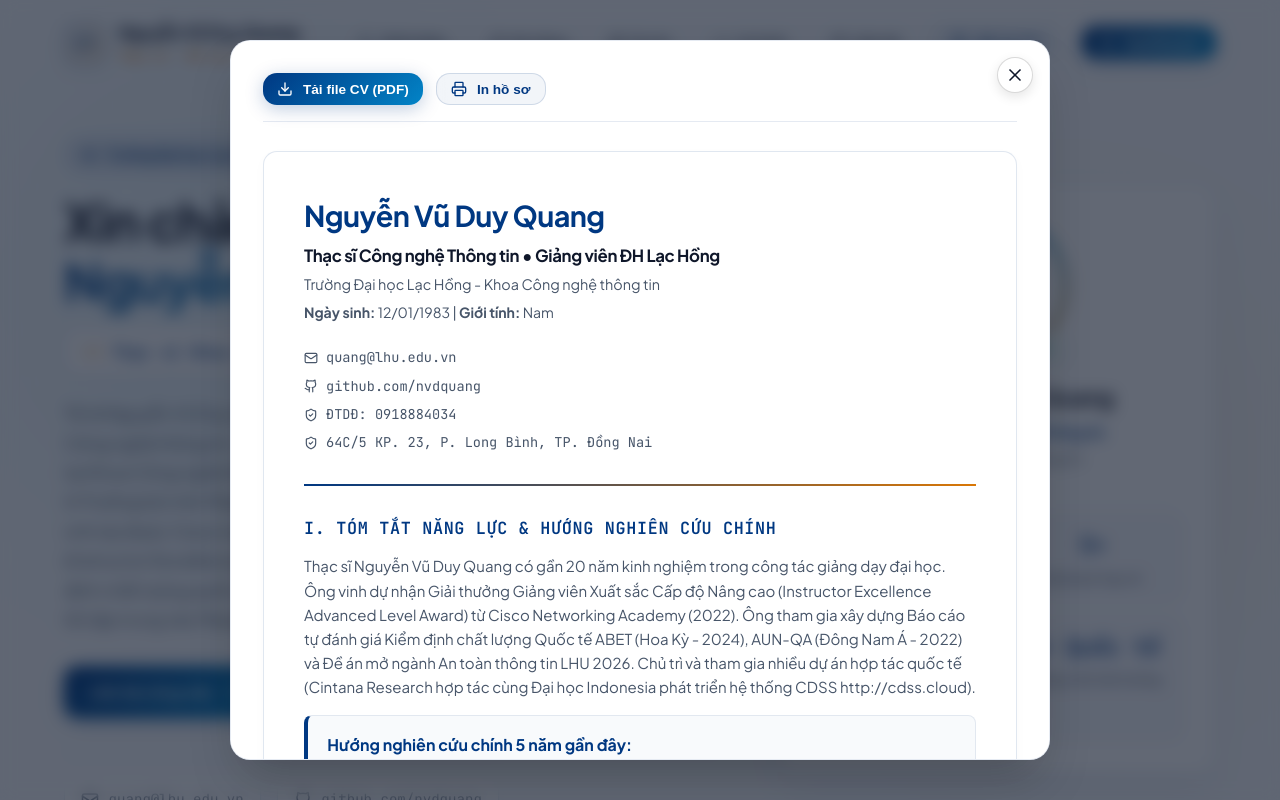
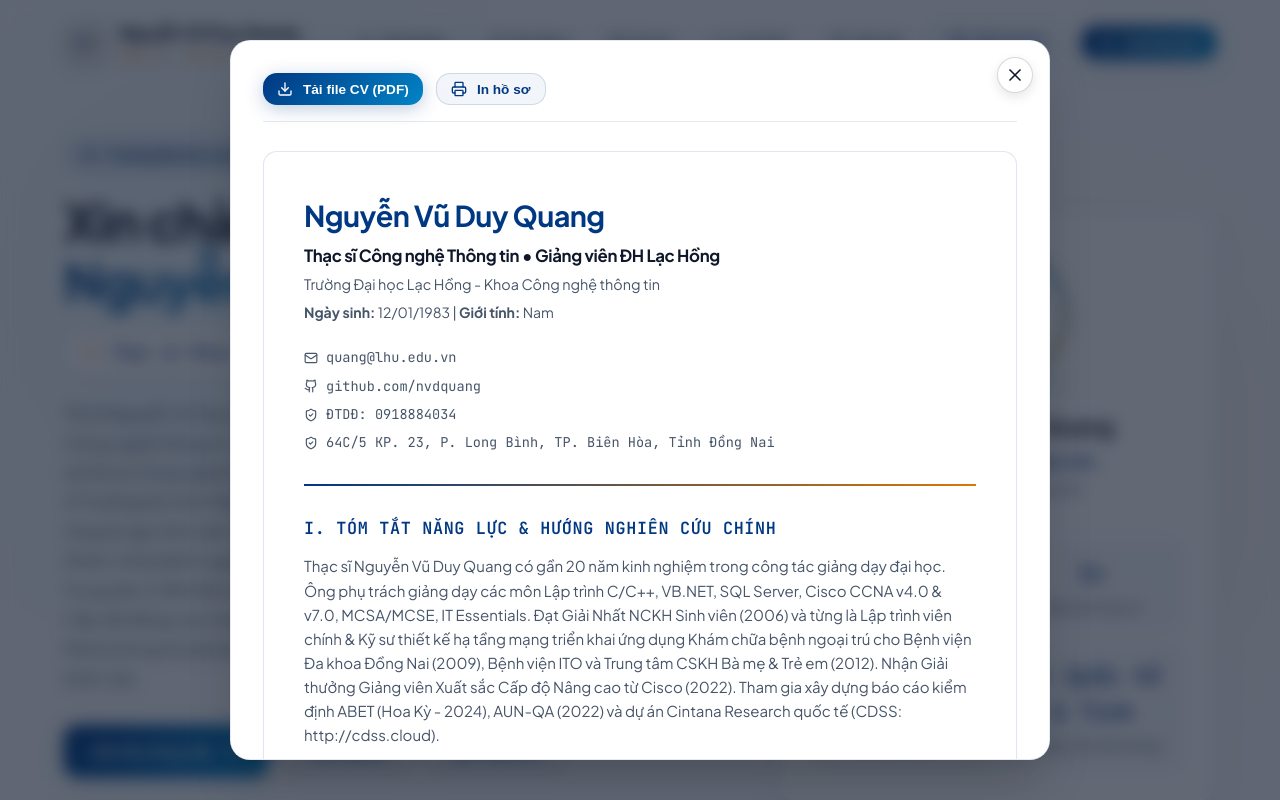
Before and after one commit to nvdquang/portfolio, a React (Vite) app: page / in a window 1280 px wide. Both pictures are taken after a click on the button "Xem CV". Shown: the top 800 px of the page. Built offline with nearby package versions, Linux system fonts and the light colour scheme.

Commit message:
Add_Hospital_HIS_system_teaching_courses_and_NCKH_award

```diff
--- a/src/components/Hero.jsx
+++ b/src/components/Hero.jsx
@@ -8,7 +8,7 @@ export const Hero = ({ onOpenResume }) => {
   const roles = [
     "Thạc sĩ Khoa học Máy tính / CNTT",
     "Giảng viên Khoa CNTT - ĐH Lạc Hồng",
-    "Kỹ sư Phần mềm Senior & AI Systems"
+    "Chuyên gia phát triển phần mềm, Tư vấn công nghệ, Thiết kế hệ thống mạng, an toàn thông tin.",
   ];
 
   useEffect(() => {
@@ -108,7 +108,7 @@ export const Hero = ({ onOpenResume }) => {
               <div className="avatar-info">
                 <h3 className="profile-name">{personalInfo.fullName}</h3>
                 <p className="profile-degree">
-                  <Award size={14} /> {personalInfo.degreeTitle} Công nghệ Thông tin
+                  <Award size={14} /> {personalInfo.degreeTitle} Khoa học máy tính.
                 </p>
                 <p className="profile-org">{personalInfo.department}</p>
               </div>
--- a/src/components/ResumeModal.jsx
+++ b/src/components/ResumeModal.jsx
@@ -97,6 +97,19 @@ export const ResumeModal = ({ isOpen, onClose }) => {
               ))}
             </div>
           </section>
+
+          {portfolioData.teachingCourses && (
+            <section className="cv-section">
+              <h3 className="cv-section-title">III. CÁC HỌC PHẦN PHỤ TRÁCH GIẢNG DẠY</h3>
+              <div className="cv-skills-chips">
+                {portfolioData.teachingCourses.map((course, idx) => (
+                  <span key={idx} className="cv-skill-chip" style={{ background: '#eff6ff', color: '#003882', borderColor: '#bfdbfe' }}>
+                    📖 {course}
+                  </span>
+                ))}
+              </div>
+            </section>
+          )}
 
           {portfolioData.scientificPublications && (
             <section className="cv-section">
--- a/src/data/portfolioData.js
+++ b/src/data/portfolioData.js
@@ -10,37 +10,45 @@ export const initialPortfolioData = {
     "phone": "0918884034",
     "email": "quang@lhu.edu.vn",
     "github": "https://github.com/nvdquang",
-    "officeAddress": "Số 10, đường Huỳnh Văn Nghệ, Phường Trấn Biên, TP. Đồng Nai",
-    "location": "64C/5 KP. 23, P. Long Bình, TP. Đồng Nai",
-    "bioShort": "Giảng viên Khoa Công nghệ Thông tin - Trường Đại học Lạc Hồng. Chuyên nghiên cứu Mạng máy tính & Bảo mật, Trí tuệ nhân tạo (AI) và Lập trình IoT. Đạt Giải thưởng Giảng viên Xuất sắc Cấp độ Nâng cao từ Cisco.",
-    "bioLong": "Tôi là Nguyễn Vũ Duy Quang, Thạc sĩ ngành Khoa học máy tính (tốt nghiệp Đại học Công nghệ thông tin – ĐHQG TP. HCM). Tôi có gần 20 năm kinh nghiệm công tác tại Khoa Công nghệ thông tin - Trường Đại học Lạc Hồng (LHU), từng đảm nhiệm vị trí Trưởng bộ môn Mạng máy tính và Quản trị dữ liệu, Quản lý công tác NCKH. Tôi vinh dự được Cisco trao tặng Giải thưởng Giảng viên Xuất sắc Cấp độ Nâng cao (Instructor Excellence Advanced Level Award), tham gia xây dựng báo cáo kiểm định chất lượng quốc tế ABET (Hoa Kỳ) và AUN-QA. Hướng nghiên cứu chính của tôi tập trung vào Mạng máy tính & Bảo mật, Công nghệ AI và Lập trình IoT.",
+    "officeAddress": "Số 10, đường Huỳnh Văn Nghệ, Phường Trấn Biên, TP. Biên Hòa, Tỉnh Đồng Nai",
+    "location": "64C/5 KP. 23, P. Long Bình, TP. Biên Hòa, Tỉnh Đồng Nai",
+    "bioShort": "Giảng viên Khoa Công nghệ Thông tin - Trường Đại học Lạc Hồng. Chuyên nghiên cứu Mạng máy tính & Bảo mật, Trí tuệ nhân tạo (AI), Hệ thống phần mềm Y tế và Lập trình IoT. Đạt Giải thưởng Giảng viên Xuất sắc Cấp độ Nâng cao từ Cisco.",
+    "bioLong": "Tôi là Nguyễn Vũ Duy Quang, Thạc sĩ ngành Khoa học máy tính (tốt nghiệp Đại học Công nghệ thông tin – ĐHQG TP. HCM). Tôi có gần 20 năm kinh nghiệm công tác tại Khoa Công nghệ thông tin - Trường Đại học Lạc Hồng (LHU), từng đảm nhiệm vị trí Trưởng bộ môn Mạng máy tính và Quản trị dữ liệu, Quản lý công tác NCKH. Tôi từng là Lập trình viên chính & Kỹ sư hạ tầng mạng triển khai thành công Hệ thống Khám chữa bệnh ngoại trú cho Bệnh viện Đa khoa Đồng Nai, Bệnh viện ITO và Trung tâm CSKH Bà mẹ & Trẻ em. Tôi vinh dự nhận Giải thưởng Giảng viên Xuất sắc Cấp độ Nâng cao (Instructor Excellence Advanced Level Award) từ Cisco Networking Academy, tham gia kiểm định chất lượng quốc tế ABET (Hoa Kỳ) và AUN-QA.",
     "avatarUrl": "",
     "stats": [
-      { "label": "Đề tài NCKH", "value": "12+" },
+      { "label": "Đề tài NCKH & Dự án", "value": "13+" },
       { "label": "Bài báo & Tạp chí", "value": "5+" },
       { "label": "Kiểm định Quốc tế", "value": "ABET & AUN-QA" },
-      { "label": "Chứng chỉ & Giải thưởng", "value": "5+ Quốc tế" }
+      { "label": "Chứng chỉ & Giải thưởng", "value": "6+ Quốc tế & Tỉnh" }
     ]
   },
   "skillCategories": [
     { "id": "all", "name": "Tất cả kỹ năng" },
     { "id": "software", "name": "Mạng & Bảo mật" },
-    { "id": "ai", "name": "AI & Học máy" },
-    { "id": "architecture", "name": "IoT & Định vị" },
-    { "id": "academic", "name": "NCKH & Kiểm định" }
+    { "id": "ai", "name": "AI & Y tế" },
+    { "id": "architecture", "name": "IoT & Hạ tầng" },
+    { "id": "academic", "name": "Giảng dạy & NCKH" }
   ],
   "projectCategories": [
     { "id": "all", "name": "Tất cả" },
     { "id": "featured", "name": "⭐ Nổi bật" },
-    { "id": "software", "name": "Phần mềm & E-Learning" },
+    { "id": "software", "name": "Phần mềm & Y tế (HIS)" },
     { "id": "ai", "name": "AI & Y tế Quốc tế" },
     { "id": "architecture", "name": "Mạng & Hạ tầng SDN" }
   ],
   "researchFields": [
-    "Mạng máy tính và Bảo mật (Network Architecture, SDN, CSRF & Cybersecurity)",
-    "Công nghệ AI & Y tế (Clinical Decision Support Systems, Molecular Network Visualization)",
+    "Mạng máy tính và Bảo mật (Network Architecture, Cisco CCNA, MCSA/MCSE, SDN, CSRF & Cybersecurity)",
+    "Công nghệ AI & Y tế (Clinical Decision Support Systems, Molecular Network Visualization, Phần mềm Khám chữa bệnh)",
     "Lập trình IoT (Internet of Things & Embedded Systems)",
     "Kiểm định chất lượng giáo dục đại học quốc tế (ABET - Hoa Kỳ, AUN-QA - Đông Nam Á)"
+  ],
+  "teachingCourses": [
+    "Lập trình C/C++",
+    "Lập trình VB .NET",
+    "Hệ quản trị Cơ sở Dữ liệu SQL Server",
+    "Cisco CCNA v4.0 & CCNA v7.0",
+    "MCSA & MCSE (Microsoft Certified Systems)",
+    "IT Essentials"
   ],
   "educationList": [
     {
@@ -53,7 +61,7 @@ export const initialPortfolioData = {
       "year": "2001 – 2006",
       "institution": "Trường Đại học Lạc Hồng",
       "field": "Công nghệ thông tin",
-      "degree": "Kỹ sư"
+      "degree": "Kỹ sư (Giải Nhất NCKH Sinh viên)"
     }
   ],
   "certificates": [
@@ -101,14 +109,30 @@ export const initialPortfolioData = {
     }
   ],
   "skills": [
-    { "name": "Mạng máy tính & Bảo mật (IPv6, SDN, CSRF, Active Directory)", "level": 95, "category": "software", "icon": "Shield" },
-    { "name": "Trí tuệ Nhân tạo (AI, Neural Networks, Prompt Injection Defense)", "level": 92, "category": "ai", "icon": "Brain" },
-    { "name": "Lập trình IoT & Định vị Thiết bị Cứu nạn", "level": 90, "category": "architecture", "icon": "Cpu" },
-    { "name": "Cơ sở dữ liệu & Quản trị dữ liệu", "level": 92, "category": "software", "icon": "Database" },
-    { "name": "Kiểm định Chất lượng Đào tạo (ABET, AUN-QA)", "level": 95, "category": "academic", "icon": "Award" },
-    { "name": "Quản lý công tác NCKH & Giảng dạy Đại học", "level": 95, "category": "academic", "icon": "BookOpen" }
+    { "name": "Mạng máy tính & Bảo mật (Cisco CCNA, MCSA/MCSE, IPv6, SDN, CSRF)", "level": 95, "category": "software", "icon": "Shield" },
+    { "name": "Trí tuệ Nhân tạo & Y tế (AI, CDSS, Neural Networks, Prompt Injection Defense)", "level": 92, "category": "ai", "icon": "Brain" },
+    { "name": "Lập trình C/C++, VB.NET & SQL Server", "level": 92, "category": "software", "icon": "Code" },
+    { "name": "Lập trình IoT & Thiết bị Định vị", "level": 90, "category": "architecture", "icon": "Cpu" },
+    { "name": "Giảng dạy Chuyên ngành (CCNA, MCSA, SQL Server, C/C++)", "level": 95, "category": "academic", "icon": "BookOpen" },
+    { "name": "Kiểm định Chất lượng Giáo dục (ABET, AUN-QA)", "level": 95, "category": "academic", "icon": "Award" }
   ],
   "projects": [
+    {
+      "id": "his-outpatient-hospital-system",
+      "title": "Hệ Thống Phần Mềm & Hạ Tầng Mạng Khám Chữa Bệnh Ngoại Trú (HIS)",
+      "description": "Lập trình viên chính thiết kế, xây dựng ứng dụng Khám chữa bệnh ngoại trú và thiết kế hệ thống mạng tại Bệnh viện Đa khoa Đồng Nai (2009). Dự án được mở rộng triển khai thành công tại Bệnh viện ITO và Trung tâm CSKH Bà mẹ & Trẻ em (2012).",
+      "category": "software",
+      "tags": ["Y tế (HIS)", "SQL Server", "VB.NET", "Hạ tầng Mạng", "BV ĐK Đồng Nai", "BV ITO"],
+      "githubUrl": "https://github.com/nvdquang",
+      "demoUrl": "https://lhu.edu.vn",
+      "featured": true,
+      "image": "https://images.unsplash.com/photo-1516549655169-df83a0774514?auto=format&fit=crop&q=80&w=800",
+      "highlights": [
+        "Đạt Giải Nhất Hội thi Nghiên cứu Khoa học Sinh viên (Trường Đại học Lạc Hồng)",
+        "Lập trình viên chính xây dựng ứng dụng & thiết kế hạ tầng mạng tại Bệnh viện Đa khoa Đồng Nai (2009)",
+        "Mở rộng triển khai tại Bệnh viện ITO và Trung tâm CSKH Bà mẹ & Trẻ em Đồng Nai (2012)"
+      ]
+    },
     {
       "id": "cintana-research-cdss",
       "title": "Clinical Decision Support System (CDSS) - Molecular Network Visualization",
@@ -188,22 +212,6 @@ export const initialPortfolioData = {
         "Nghiên cứu cơ chế tấn công Prompt Injection đối với mô hình ngôn ngữ lớn (LLM)",
         "Đề xuất khung giải pháp phòng thủ cho các ứng dụng AI Agent"
       ]
-    },
-    {
-      "id": "pub-csrf-wordpress-plugin",
-      "title": "Khai Thác Lỗ Hổng CSRF Trong Plugin WordPress (CVE-2025-24717)",
-      "description": "Công trình nghiên cứu xuất bản trên Tạp chí Khoa học Lạc Hồng (2025). Đánh giá an toàn thông tin mã nguồn mở và phương pháp khắc phục lỗ hổng CSRF.",
-      "category": "architecture",
-      "tags": ["Cybersecurity", "CSRF", "CVE-2025-24717", "WordPress"],
-      "githubUrl": "https://github.com/nvdquang",
-      "demoUrl": "https://lhu.edu.vn",
-      "featured": false,
-      "image": "https://images.unsplash.com/photo-1555066931-4365d14bab8c?auto=format&fit=crop&q=80&w=800",
-      "highlights": [
-        "Công bố trên Tạp chí Khoa học Lạc Hồng (2025)",
-        "Phân tích lỗ hổng bảo mật thực tế mã CVE-2025-24717",
-        "Đưa ra giải pháp vá lỗi và bảo mật Plugin Web"
-      ]
     }
   ],
   "timeline": [
@@ -211,14 +219,14 @@ export const initialPortfolioData = {
       "year": "2026",
       "title": "Tham gia Ban Xây dựng Đề án Mở ngành An toàn Thông tin",
       "organization": "Khoa CNTT - Trường Đại học Lạc Hồng (LHU)",
-      "description": "Thành viên ban xây dựng Đề án mở ngành đào tạo kỹ sư An toàn Thông tin tại Khoa Công nghệ Thông tin - Trường Đại học Lạc Hồng.",
+      "description": "Thành viên ban xây dựng Đề án mở ngành đào tạo cử nhân/kỹ sư An toàn Thông tin tại Khoa Công nghệ Thông tin - Trường Đại học Lạc Hồng.",
       "type": "work"
     },
     {
       "year": "2025 – Nay",
       "title": "Giảng viên Khoa Công nghệ Thông tin",
       "organization": "Trường Đại học Lạc Hồng (LHU)",
-      "description": "Giảng dạy đại học, nghiên cứu khoa học, tham gia dự án quốc tế Cintana Research hợp tác cùng Đại học Indonesia phát triển hệ thống CDSS (http://cdss.cloud).",
+      "description": "Giảng dạy các môn C/C++, VB.NET, SQL Server, Cisco CCNA, MCSA/MCSE, IT Essentials; tham gia dự án quốc tế Cintana Research hợp tác cùng Đại học Indonesia phát triển hệ thống CDSS (http://cdss.cloud).",
       "type": "work"
     },
     {
@@ -250,10 +258,24 @@ export const initialPortfolioData = {
       "type": "work"
     },
     {
+      "year": "2012",
+      "title": "Mở rộng Triển khai Hệ thống Phần mềm Khám Chữa bệnh Ngoại trú",
+      "organization": "Bệnh viện ITO & Trung tâm CSKH Bà mẹ và Trẻ em Đồng Nai",
+      "description": "Triển khai phần mềm quản lý và nâng cao chất lượng khám chữa bệnh ngoại trú tại Bệnh viện ITO và Trung tâm chăm sóc sức khỏe bà mẹ và trẻ em.",
+      "type": "work"
+    },
+    {
+      "year": "2009",
+      "title": "Lập trình viên Chính & Kỹ sư Mạng Dự án Phần mềm Y tế",
+      "organization": "Bệnh viện Đa khoa Đồng Nai",
+      "description": "Thiết kế, lập trình ứng dụng Khám chữa bệnh ngoại trú và xây dựng hạ tầng mạng máy tính phục vụ công tác điều trị ngoại trú tại Bệnh viện Đa khoa Đồng Nai.",
+      "type": "work"
+    },
+    {
       "year": "2008 – 2024",
       "title": "Giảng viên & Trưởng Bộ môn Mạng Máy tính & Quản trị Dữ liệu",
       "organization": "Khoa CNTT - Trường Đại học Lạc Hồng",
-      "description": "Phụ trách giảng dạy, quản lý chuyên môn Bộ môn Mạng máy tính & Quản trị dữ liệu, quản lý công tác NCKH của Khoa CNTT.",
+      "description": "Phụ trách giảng dạy các môn C/C++, VB.NET, SQL Server, Cisco CCNA, MCSA/MCSE, IT Essentials; quản lý chuyên môn Bộ môn Mạng máy tính & Quản trị dữ liệu, quản lý công tác NCKH của Khoa CNTT.",
       "type": "work"
     },
     {
@@ -264,17 +286,10 @@ export const initialPortfolioData = {
       "type": "education"
     },
     {
-      "year": "2006 – 2007",
-      "title": "Trợ giảng Khoa Công nghệ Thông tin",
-      "organization": "Khoa CNTT - Trường Đại học Lạc Hồng",
-      "description": "Trợ giảng thực hành các học phần Mạng máy tính và Lập trình.",
-      "type": "work"
-    },
-    {
-      "year": "2001 – 2006",
-      "title": "Đào tạo Học vị Kỹ sư Công nghệ Thông tin",
-      "organization": "Trường Đại học Lạc Hồng",
-      "description": "Tốt nghiệp Kỹ sư chuyên ngành Công nghệ thông tin.",
+      "year": "2006",
+      "title": "Giải Nhất NCKH Sinh viên & Tốt nghiệp Kỹ sư CNTT",
+      "organization": "Trường Đại học Lạc Hồng & Bệnh viện ĐK Thống Nhất",
+      "description": "Đạt Giải Nhất Hội thi Nghiên cứu Khoa học Sinh viên với đề tài 'Tin học hóa khám chữa bệnh ngoại trú tại Bệnh viện Đa khoa Thống Nhất'. Tốt nghiệp Kỹ sư CNTT.",
       "type": "education"
     }
   ],
@@ -338,6 +353,12 @@ export const initialPortfolioData = {
       "contest": "Cisco Networking Academy (Vinh danh Giảng viên Xuất sắc Cấp độ Nâng cao Toàn cầu - Cert ID: 22058291-2ef0-497b-84b5-057fff8b8518)"
     },
     {
+      "year": "2006",
+      "title": "Tin học hóa khám chữa bệnh ngoại trú tại Bệnh viện Đa khoa Thống Nhất",
+      "award": "Giải Nhất",
+      "contest": "Hội thi Nghiên cứu Khoa học Sinh viên (Trường Đại học Lạc Hồng)"
+    },
+    {
       "year": "2022",
       "title": "Hệ Thống Định Vị Thuyền Viên Hỗ Trợ Cứu Nạn Trên Biển",
       "award": "Giải Ba",
@@ -371,22 +392,22 @@ export const initialPortfolioData = {
   "resumeInfo": {
     "title": "Lý lịch Khoa học & Hồ sơ Năng lực Chuyên môn",
     "lastUpdated": "Tháng 07, 2026",
-    "summary": "Thạc sĩ Nguyễn Vũ Duy Quang có gần 20 năm kinh nghiệm trong công tác giảng dạy đại học. Ông vinh dự nhận Giải thưởng Giảng viên Xuất sắc Cấp độ Nâng cao (Instructor Excellence Advanced Level Award) từ Cisco Networking Academy (2022). Ông tham gia xây dựng Báo cáo tự đánh giá Kiểm định chất lượng Quốc tế ABET (Hoa Kỳ - 2024), AUN-QA (Đông Nam Á - 2022) và Đề án mở ngành An toàn thông tin LHU 2026. Chủ trì và tham gia nhiều dự án hợp tác quốc tế (Cintana Research hợp tác cùng Đại học Indonesia phát triển hệ thống CDSS http://cdss.cloud).",
+    "summary": "Thạc sĩ Nguyễn Vũ Duy Quang có gần 20 năm kinh nghiệm trong công tác giảng dạy đại học. Ông phụ trách giảng dạy các môn Lập trình C/C++, VB.NET, SQL Server, Cisco CCNA v4.0 & v7.0, MCSA/MCSE, IT Essentials. Đạt Giải Nhất NCKH Sinh viên (2006) và từng là Lập trình viên chính & Kỹ sư thiết kế hạ tầng mạng triển khai ứng dụng Khám chữa bệnh ngoại trú cho Bệnh viện Đa khoa Đồng Nai (2009), Bệnh viện ITO và Trung tâm CSKH Bà mẹ & Trẻ em (2012). Nhận Giải thưởng Giảng viên Xuất sắc Cấp độ Nâng cao từ Cisco (2022). Tham gia xây dựng báo cáo kiểm định ABET (Hoa Kỳ - 2024), AUN-QA (2022) và dự án Cintana Research quốc tế (CDSS: http://cdss.cloud).",
     "competencies": [
+      "Giảng dạy chuyên sâu: Lập trình C/C++, VB.NET, SQL Server, Cisco CCNA (v4.0 & v7.0), MCSA/MCSE, IT Essentials",
+      "Lập trình viên chính & Kỹ sư mạng dự án Phần mềm Y tế Bệnh viện ĐK Đồng Nai (2009), Bệnh viện ITO & CSKH Bà mẹ & Trẻ em (2012)",
+      "Giải Nhất Hội thi Nghiên cứu Khoa học Sinh viên (2006)",
       "Giải thưởng Instructor Excellence Advanced Level Award từ Cisco Networking Academy (2022)",
       "Xây dựng Báo cáo Tự Đánh giá Kiểm định Quốc tế ABET (Hoa Kỳ - 2024) & AUN-QA (Đông Nam Á - 2022)",
       "Tham gia xây dựng Đề án mở ngành An toàn Thông tin - Khoa CNTT 2026",
       "Dự án NCKH quốc tế Cintana Research liên kết Đại học Indonesia (CDSS: http://cdss.cloud)",
-      "Chứng chỉ quốc tế AWS Certified Cloud Practitioner & Cisco CyberOps Associate Instructor",
-      "Mạng máy tính & Bảo mật hệ thống (IPv6, SDN, Firewalls, CVE, Active Directory)",
-      "Trí tuệ nhân tạo (AI Agents, Neural Networks, Prompt Injection Defense)",
-      "Thiết kế & Lập trình ứng dụng IoT, thiết bị định vị cứu nạn",
-      "Quản lý NCKH Khoa CNTT & Hướng dẫn sinh viên tham gia các cuộc thi sáng tạo"
+      "Chứng chỉ quốc tế AWS Certified Cloud Practitioner & Cisco CyberOps Associate Instructor"
     ]
   }
 };
 
 const STORAGE_KEYS = [
+  'nvdquang_portfolio_data_v8',
   'nvdquang_portfolio_data_v7',
   'nvdquang_portfolio_data_v6',
   'nvdquang_portfolio_data_v5',
@@ -412,6 +433,7 @@ export const getStoredPortfolioData = () => {
           scientificPublications: parsed.scientificPublications || initialPortfolioData.scientificPublications,
           textbooks: parsed.textbooks || initialPortfolioData.textbooks,
           awards: parsed.awards || initialPortfolioData.awards,
+          teachingCourses: parsed.teachingCourses || initialPortfolioData.teachingCourses,
         };
       }
     }
```
